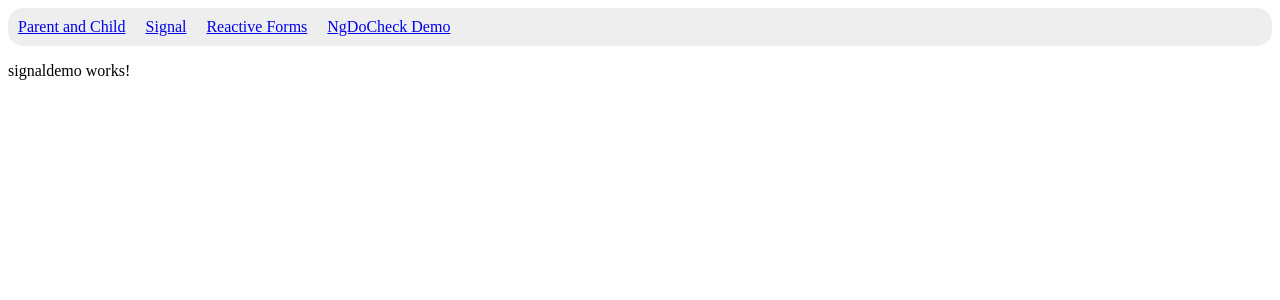
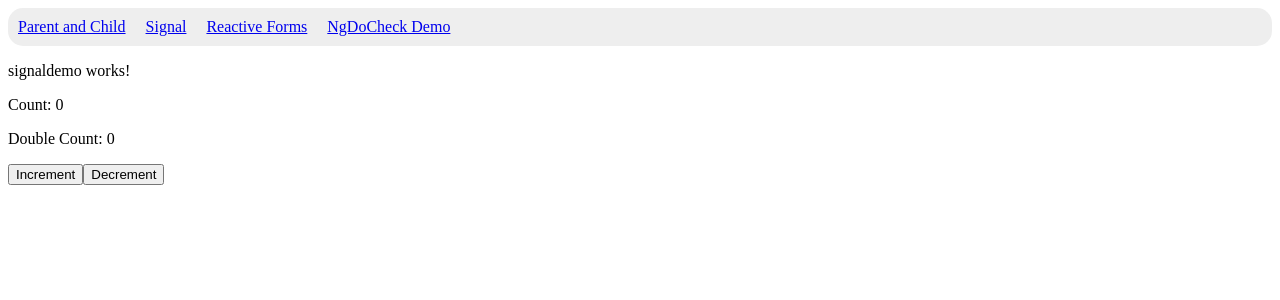
Before and after one commit to techsulai-dev/angular-tutorials, an Angular app: page /signal in a window 1280 px wide. Shown: the top 300 px of the page. Built offline with nearby package versions, Linux system fonts and the light colour scheme.

Commit message:
ngaftercontentInitandChecked added to child component

```diff
--- a/src/app/Components/childdemo/childdemo.html
+++ b/src/app/Components/childdemo/childdemo.html
@@ -1,2 +1,3 @@
 <p>childdemo works!</p>
 <p>Message from Parent: {{ message }}</p>
+<ng-content></ng-content>
--- a/src/app/Components/childdemo/childdemo.ts
+++ b/src/app/Components/childdemo/childdemo.ts
@@ -1,4 +1,4 @@
-import { Component, Input, OnChanges, OnInit, SimpleChanges } from '@angular/core';
+import { AfterContentChecked, AfterContentInit, Component, Input, OnChanges, OnInit, SimpleChanges } from '@angular/core';
 
 @Component({
   selector: 'app-childdemo',
@@ -6,8 +6,8 @@ import { Component, Input, OnChanges, OnInit, SimpleChanges } from '@angular/cor
   templateUrl: './childdemo.html',
   styleUrl: './childdemo.scss',
 })
-export class Childdemo implements OnChanges, OnInit{
-  @Input() message: string []= [];
+export class Childdemo implements OnChanges, OnInit, AfterContentInit, AfterContentChecked {
+  @Input() message: string= '';
 
   constructor() {
     console.log('Child Component Initialized with message:', this.message);
@@ -23,4 +23,13 @@ export class Childdemo implements OnChanges, OnInit{
     console.log('Child Component OnInit with message:', this.message);
   }
 
+   ngAfterContentInit() {
+    console.log('✅ Content Initialized (ONLY ONCE)');
+  }
+
+  ngAfterContentChecked() {
+    console.log('🔄 Content Checked (AGAIN & AGAIN)');
+    console.log('Current Message:', this.message);
+  }
+
 }
--- a/src/app/Components/parentdemo/parentdemo.html
+++ b/src/app/Components/parentdemo/parentdemo.html
@@ -1,2 +1,3 @@
 <p>parentdemo works!</p>
-<app-childdemo [message]="message"></app-childdemo>
+<app-childdemo [message]="message"><p>{{message}}</p></app-childdemo>
+<button (click)="changeMessage()">Change Message</button>
--- a/src/app/Components/parentdemo/parentdemo.ts
+++ b/src/app/Components/parentdemo/parentdemo.ts
@@ -8,5 +8,11 @@ import { Childdemo } from "../childdemo/childdemo";
   styleUrl: './parentdemo.scss',
 })
 export class Parentdemo {
-  message: string[] = ['Hello from Parent!'];
+  message: string = 'Hello from Parent!';
+
+  changeMessage(){
+    this.message = 'updated';
+  }
+
+
 }
--- a/src/app/Components/signaldemo/signaldemo.html
+++ b/src/app/Components/signaldemo/signaldemo.html
@@ -1 +1,5 @@
 <p>signaldemo works!</p>
+<p>Count: {{ count() }}</p>
+<p>Double Count: {{ doublecount() }}</p>
+<button (click)="increment()">Increment</button>
+<button (click)="decrement()">Decrement</button>
--- a/src/app/Components/signaldemo/signaldemo.ts
+++ b/src/app/Components/signaldemo/signaldemo.ts
@@ -1,4 +1,4 @@
-import { Component } from '@angular/core';
+import { Component, signal, computed, effect } from '@angular/core';
 
 @Component({
   selector: 'app-signaldemo',
@@ -7,5 +7,26 @@ import { Component } from '@angular/core';
   styleUrl: './signaldemo.scss',
 })
 export class Signaldemo {
+  count = signal(0);
+
+  doublecount = computed(() => this.count() * 2);
+
+  constructor()
+  {
+    effect(() => {
+      console.log('Count value changed:', this.count());
+    });
+  }
+
+  increment = () => {
+    // this.count.set(this.count() + 1);
+    this.count.update((c) => c + 1);
+  };
+
+  decrement = () => {
+    // this.count.set(this.count() - 1);
+    this.count.update(c => c - 1);
+  };
+
 
 }
--- a/src/app/app.routes.ts
+++ b/src/app/app.routes.ts
@@ -2,9 +2,12 @@ import { Routes } from '@angular/router';
 import { Parentdemo } from './Components/parentdemo/parentdemo';
 //import { signal } from '@angular/core';
 import { Signaldemo } from './Components/signaldemo/signaldemo';
+import { Ngdocheckdemo } from './Components/ngdocheckdemo/ngdocheckdemo';
 
 export const routes: Routes = [
     { path: '', component: Parentdemo },
     { path: 'signal',component: Signaldemo},
-    { path: 'reactive-forms', loadComponent: () => import('./Components/reactive-forms/reactive-forms').then(m => m.ReactiveForms) }
+    { path: 'reactive-forms', loadComponent: () => import('./Components/reactive-forms/reactive-forms').then(m => m.ReactiveForms) },
+   // { path: 'ngdocheckdemo', loadComponent: () => import('./Components/ngdocheckdemo/ngdocheckdemo').then(m => m.Ngdocheckdemo) }
+    {path: 'ngdocheckdemo', component: Ngdocheckdemo}
 ];
--- a/src/app/app.ts
+++ b/src/app/app.ts
@@ -4,7 +4,7 @@ import { Navbar } from "./Components/navbar/navbar";
 
 @Component({
   selector: 'app-root',
-  //standalone: true,
+  standalone: true,
   imports: [RouterOutlet,Navbar],
   templateUrl: './app.html',
   styleUrl: './app.scss'
```
